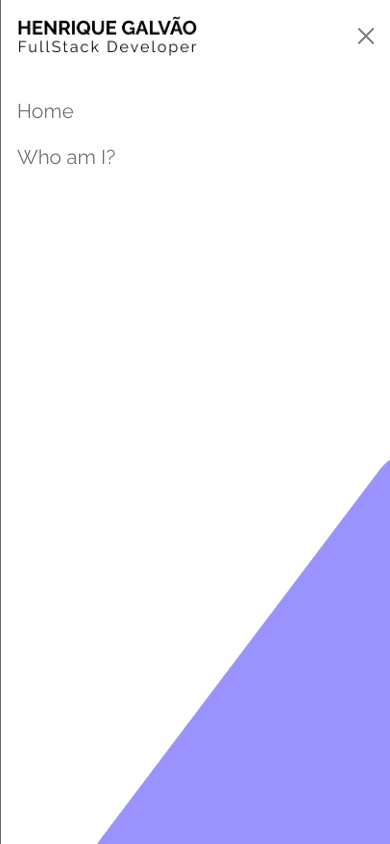
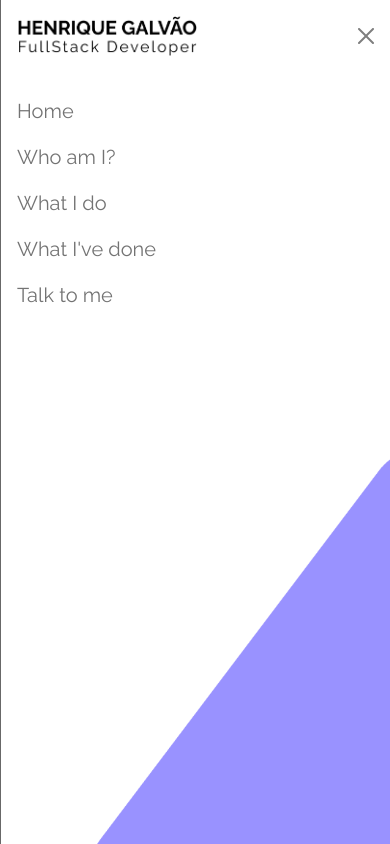
Before and after one commit to hgalvao98/portfolio2.0, a React (Create React App) app: page / in a window 390 px wide. Both pictures are taken after a click on the button 338 px from the left and 44 px from the top of the page. Shown: the top 844 px of the page. Built offline with nearby package versions, Linux system fonts and the light colour scheme; no server answers.

Commit message:
fixes made

```diff
--- a/src/components/Card/styles.tsx
+++ b/src/components/Card/styles.tsx
@@ -16,6 +16,10 @@ export const CardContainer = styled.div`
     width: 100%;
     height: 300px;
     perspective: 1000px;
+
+    @media (max-width: 500px) {
+      height: 400px;
+    }
   }
 
   .flip-card-inner {
--- a/src/components/Header/index.tsx
+++ b/src/components/Header/index.tsx
@@ -21,7 +21,7 @@ export default function Header() {
           <a href="#what-ive-done">What I've done</a>
         </li>
         <li>
-          <a href="/who-am-i">Talk to me</a>
+          <a href="#talk-to-me">Talk to me</a>
         </li>
       </LinksList>
     </HeaderContainer>
--- a/src/components/Navbar/index.tsx
+++ b/src/components/Navbar/index.tsx
@@ -80,6 +80,59 @@ export default function Navbar() {
                   </a>
                 </button>
               </li>
+              <li className="nav-item">
+                <button
+                  className="button-navbar"
+                  type="button"
+                  data-bs-dismiss="offcanvas"
+                  aria-label="Close"
+                >
+                  <a
+                    className="nav-link"
+                    aria-label="Close"
+                    aria-current="page"
+                    href="#what-i-do"
+                  >
+                    What I do
+                  </a>
+                </button>
+              </li>
+
+              <li className="nav-item">
+                <button
+                  className="button-navbar"
+                  type="button"
+                  data-bs-dismiss="offcanvas"
+                  aria-label="Close"
+                >
+                  <a
+                    className="nav-link"
+                    aria-label="Close"
+                    aria-current="page"
+                    href="#what-ive-done"
+                  >
+                    What I've done
+                  </a>
+                </button>
+              </li>
+
+              <li className="nav-item">
+                <button
+                  className="button-navbar"
+                  type="button"
+                  data-bs-dismiss="offcanvas"
+                  aria-label="Close"
+                >
+                  <a
+                    className="nav-link"
+                    aria-label="Close"
+                    aria-current="page"
+                    href="#talk-to-me"
+                  >
+                    Talk to me
+                  </a>
+                </button>
+              </li>
             </ul>
           </div>
         </div>
--- a/src/components/Navbar/styles.tsx
+++ b/src/components/Navbar/styles.tsx
@@ -43,6 +43,7 @@ export const NavbarContainer = styled.nav`
     right: 0;
     bottom: 0;
     width: 300px;
+    z-index: -19;
   }
 
   .nav-link {
--- a/src/components/ProjectsCarousel/styles.tsx
+++ b/src/components/ProjectsCarousel/styles.tsx
@@ -85,13 +85,23 @@ export const CarouselMain = styled.div`
   }
 
   @media (max-width: 768px) {
-    .carousel-control-prev-icon,
-    .carousel-control-next-icon {
-      height: 100px;
-      width: 100px;
-      outline: black;
-      background-size: 100%, 100%;
-      background-image: none;
+    .carousel-control-next-icon:after {
+      content: '>';
+      font-size: 55px;
+      color: black;
+    }
+
+    .carousel-control-prev-icon:after {
+      content: '<';
+      font-size: 55px;
+      color: black;
+    }
+    .carousel-control-next {
+      right: 0;
+    }
+
+    .carousel-control-prev {
+      left: 0;
     }
 
     .d-none {
--- a/src/pages/WhatIDo/styles.tsx
+++ b/src/pages/WhatIDo/styles.tsx
@@ -5,4 +5,5 @@ export const WAIContainer = styled.div`
   align-items: center;
   justify-content: center;
   width: 100%;
+  scroll-margin-top: 6em;
 `;
--- a/src/pages/WhatIveDone/styles.tsx
+++ b/src/pages/WhatIveDone/styles.tsx
@@ -6,6 +6,8 @@ export const WIVDContainer = styled.div`
   align-items: center;
   justify-content: center;
   flex-direction: column;
+  scroll-margin-top: 6em;
+
   h1 {
     font-weight: 700;
   }
--- a/src/pages/WhoAmI/styles.tsx
+++ b/src/pages/WhoAmI/styles.tsx
@@ -6,6 +6,7 @@ export const Container = styled.div`
   width: 100%;
   align-items: center;
   justify-content: center;
+  scroll-margin-top: 6em;
 `;
 
 export const WAITitle = styled.div`
@@ -17,7 +18,7 @@ export const WAITitle = styled.div`
 
   @media (max-width: 767px) {
     h1 {
-      font-size: 60px;
+      font-size: 50px;
     }
   }
 `;
```
